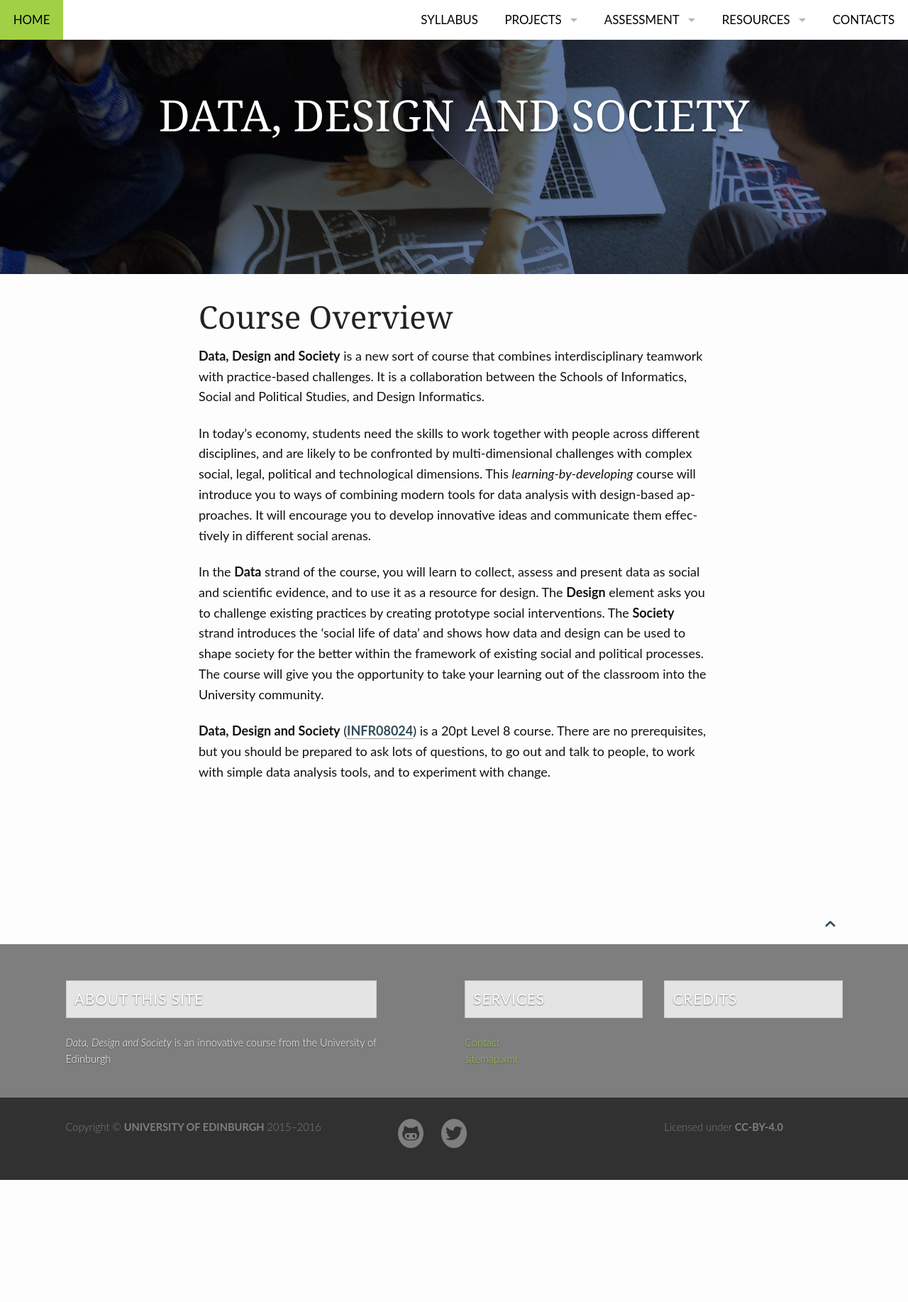
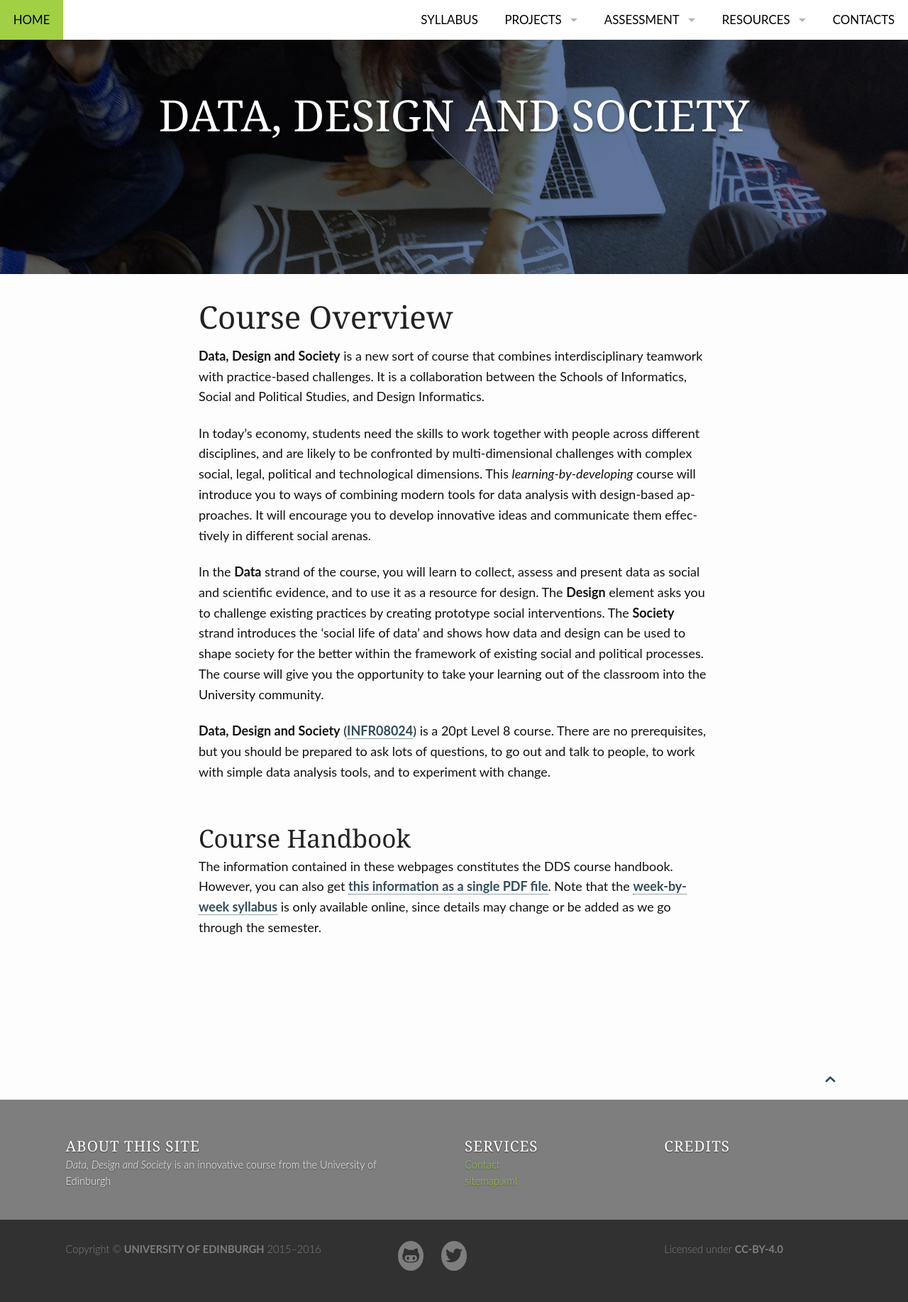
Before and after one commit to edinburghlivinglab/dds, a Jekyll site: the page built from pages/pages-root-folder/index.md, in a window 1280 px wide. Shown: the whole page at 71% size. Built offline with Jekyll 4.4.1, drawn with Linux system fonts in a browser that asks for light colours; before the commit the page ends 1662 px from its top, so only the background shows below that.

Commit message:
updated index page with link to course handbook

```diff
--- a/_sass/_12_custom.scss
+++ b/_sass/_12_custom.scss
@@ -20,7 +20,7 @@
 
 $font-size-h5: 1.0 em;
 
-h5 {
+h6 {
     font-family: $body-font-family;
 	@include panel($bg:$grey-1, $adjust:true, $padding:rem-calc(10));
 }
--- a/pages/pages-root-folder/index.md
+++ b/pages/pages-root-folder/index.md
@@ -75,3 +75,12 @@ learning out of the classroom into the University community.
 a 20pt Level 8 course. There are no prerequisites, but you should
 be prepared to ask lots of questions, to go out and talk to people,
 to work with simple data analysis tools, and to experiment with change.
+
+## Course Handbook
+
+The information contained in these webpages constitutes the DDS course
+handbook. However, you can also get [this information as a single PDF file]({{
+site.baseurl }}/course_docs/handbook.pdf). Note that the [week-by-week syllabus]({{
+site.baseurl }}/syllabus#weekbyweek)
+is only available online, since details may change or be added as we go
+through the semester.
```
Also changed, not shown: pages/project_success.md (+3 -5 lines), pages/syllabus.md (+1 -1 lines).
